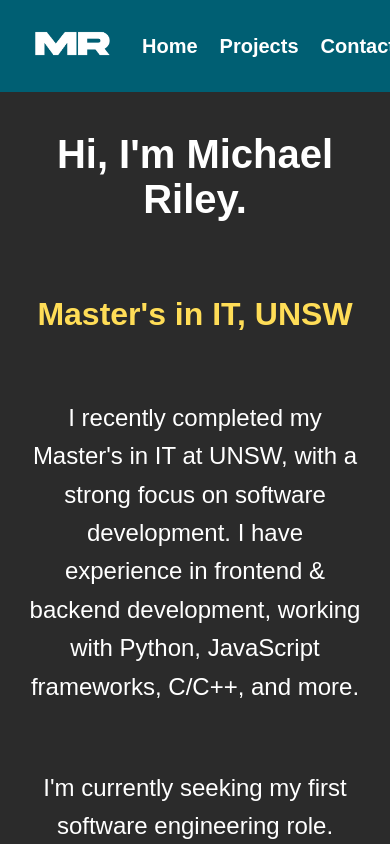
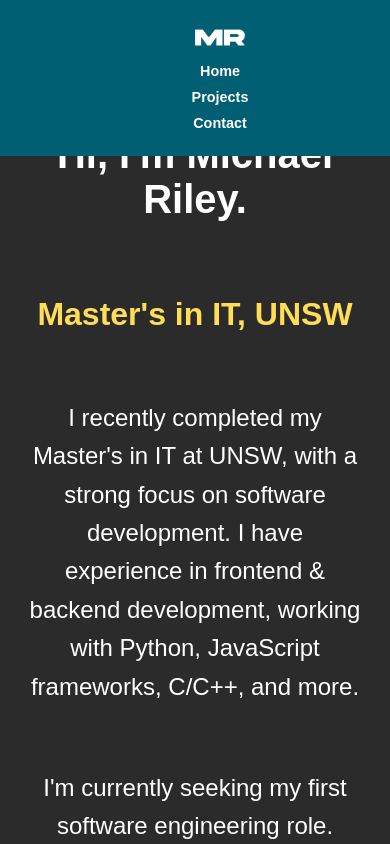
Before and after one commit to michaelriley87/portfolio, a Vue app: page / in a window 390 px wide. Shown: the top 844 px of the page. Built offline with nearby package versions, Linux system fonts and the light colour scheme.

Commit message:
Updated navbar for responsiveness

```diff
--- a/package.json
+++ b/package.json
@@ -6,13 +6,15 @@
   "scripts": {
     "dev": "vite",
     "build": "vite build",
-    "preview": "vite preview"
+    "preview": "vite preview",
+    "deploy": "npm run build && gh-pages -d dist"
   },
   "dependencies": {
     "vue": "^3.5.13"
   },
   "devDependencies": {
     "@vitejs/plugin-vue": "^5.2.1",
+    "gh-pages": "^6.3.0",
     "vite": "^6.1.0"
   }
 }
--- a/src/App.vue
+++ b/src/App.vue
@@ -61,16 +61,44 @@ body {
   align-items: center;
   justify-content: flex-start;
   width: 100%;
+  flex-wrap: wrap;
 }
 
 .nav-link {
   text-decoration: none;
   color: white;
   cursor: pointer;
+  font-size: 1.25rem;
+  transition: font-size 0.3s ease;
 }
 
-.nav-link:hover {
-  color: #ffdd57;
+@media (max-width: 768px) {
+  .nav {
+    gap: 10px;
+  }
+
+  .nav-link {
+    font-size: 1rem;
+  }
+
+  .logo {
+    width: 60px;
+  }
+}
+
+@media (max-width: 480px) {
+  .nav {
+    flex-direction: column;
+    align-items: center;
+  }
+
+  .nav-link {
+    font-size: 0.9rem;
+  }
+
+  .logo {
+    width: 50px;
+  }
 }
 
 main {
--- a/vite.config.js
+++ b/vite.config.js
@@ -1,8 +1,7 @@
 import { defineConfig } from 'vite'
 import vue from '@vitejs/plugin-vue'
 
-// https://vite.dev/config/
 export default defineConfig({
   plugins: [vue()],
-  base: '/portfolio/'
+  base: '/'
 })
```
Also changed, not shown: 1 other file (tests, documents, lock files or other folders).
